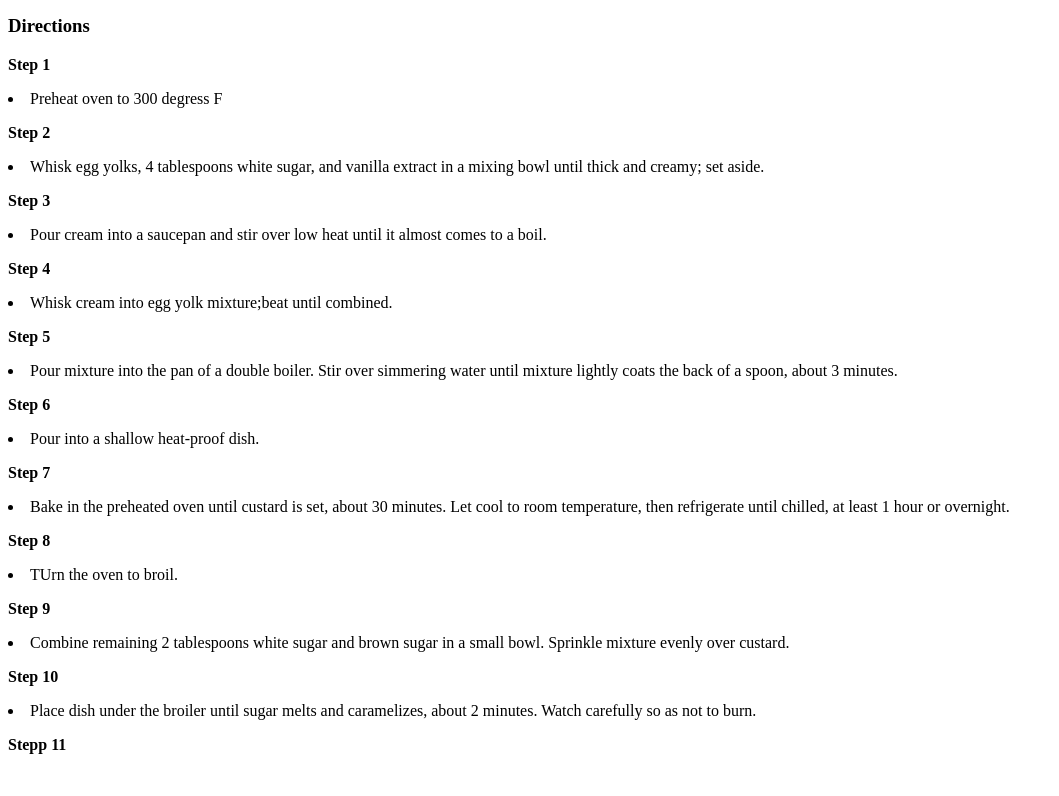
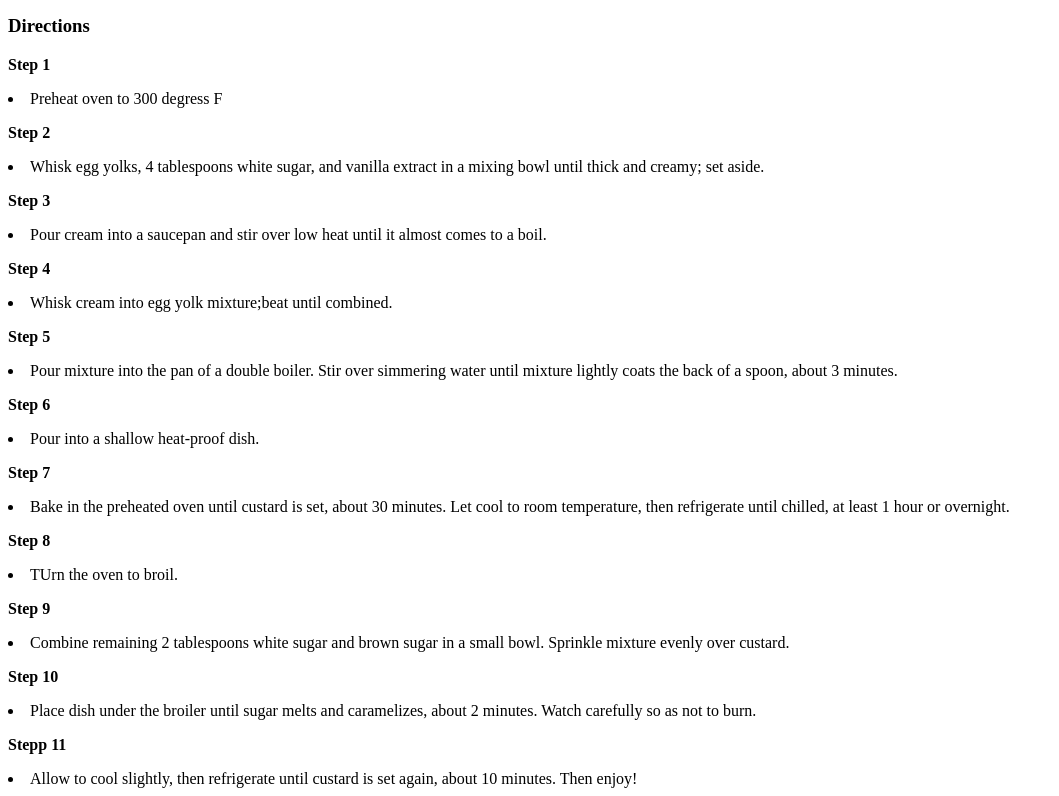
Before and after one commit to BearPr0/odin-recipes, a plain HTML site: page recipes/index.html in a window 1280 px wide. Shown: the part 378-1174 px from the top of the page, without its empty margins (0-1059 px from the left). Before the commit the page ends 1148 px from the top, so only its background shows below. Drawn offline with Linux system fonts and the light colour scheme.

Commit message:
Wrote new li under Stepp 11, h3

```diff
--- a/recipes/index.html
+++ b/recipes/index.html
@@ -51,6 +51,7 @@
                 <li>Place dish under the broiler until sugar melts and caramelizes, about 2 minutes. Watch carefully so as not to burn.</li>
 
             <p><b>Stepp 11</b></p>
+                <li>Allow to cool slightly, then refrigerate until custard is set again, about 10 minutes. Then enjoy!</li>
 
         </body>
 
```
